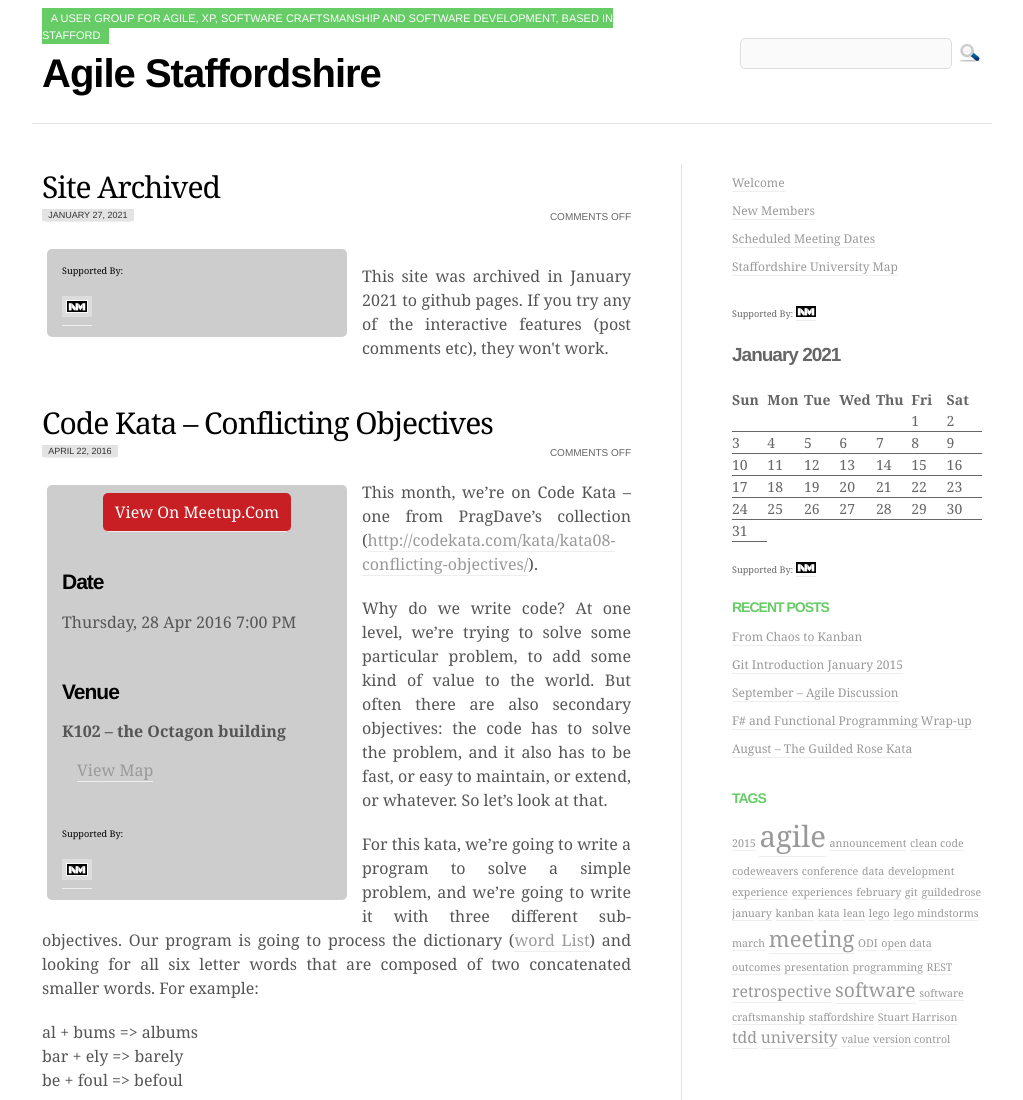
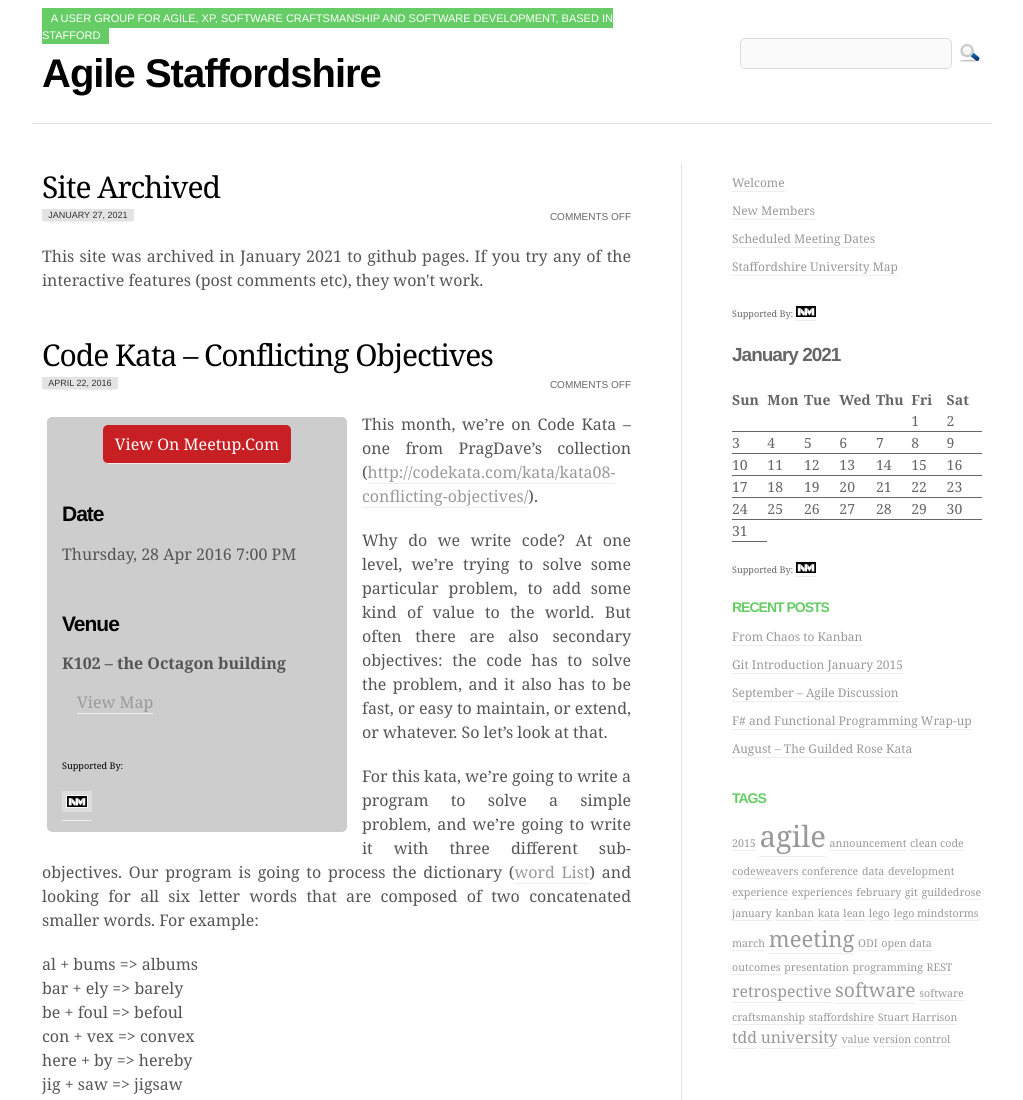
Before and after one commit to neilkidd/agilestaffordshire, a plain HTML site: page docs/index.html in a window 1280 px wide. Shown: the top 1100 px of the page, without its empty margins (128-1151 px from the left). Drawn offline with Linux system fonts and the light colour scheme; files that its build step writes are made by us from their sources.

Commit message:
Delete empty grey box from new post

```diff
--- a/docs/index.html
+++ b/docs/index.html
@@ -79,24 +79,11 @@ img.emoji {
 
 	<div class="grid_11">
 	<div id="content">
-
-		<!-- HERE -->
-
 		<div class="post-881 events type-events status-publish hentry" id="post-881">
 			<h2 class="entry-title"><a href="/events/code-kata-conflicting-objectives/" rel="bookmark" title="Site Archived">Site Archived</a></h2>
 			<div class="float-left"><span class="postmetadata"><span class="date"><a href="" rel="bookmark" title="Site Archived">January 27, 2021</a></span>  </span></div>  <div class="float-right"><span class="postmetadata"><span>Comments Off<span class="screen-reader-text"> on Site Archived</span></span></span></div>
 			<div class="clearfix"></div>
 			<div class="entry">
-				<div class="meetup-backlink">
-
-<div class="credit-line">
-Supported By:<br>
-<a href="http://nuancedmedia.com/"><br>
-<img alt="Nuanced Media" src="/wp-content/plugins/wp-meetup/images/nuanced-media.png"><br>
-</a>
-</div>
-</div>
-<p></p>
 <p>This site was archived in January 2021 to github pages. If you try any of the interactive features (post comments etc), they won't work.</p>
 </div>
 			<div class="clearfix"></div>
```
